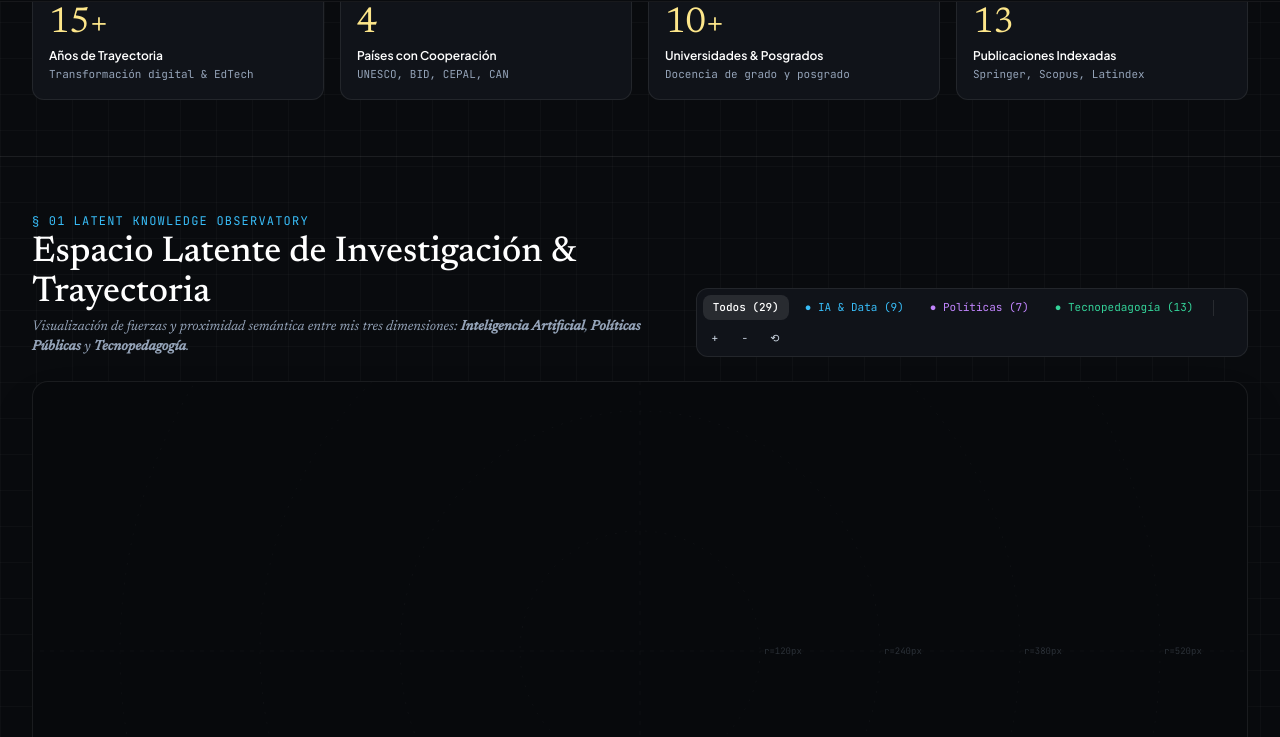
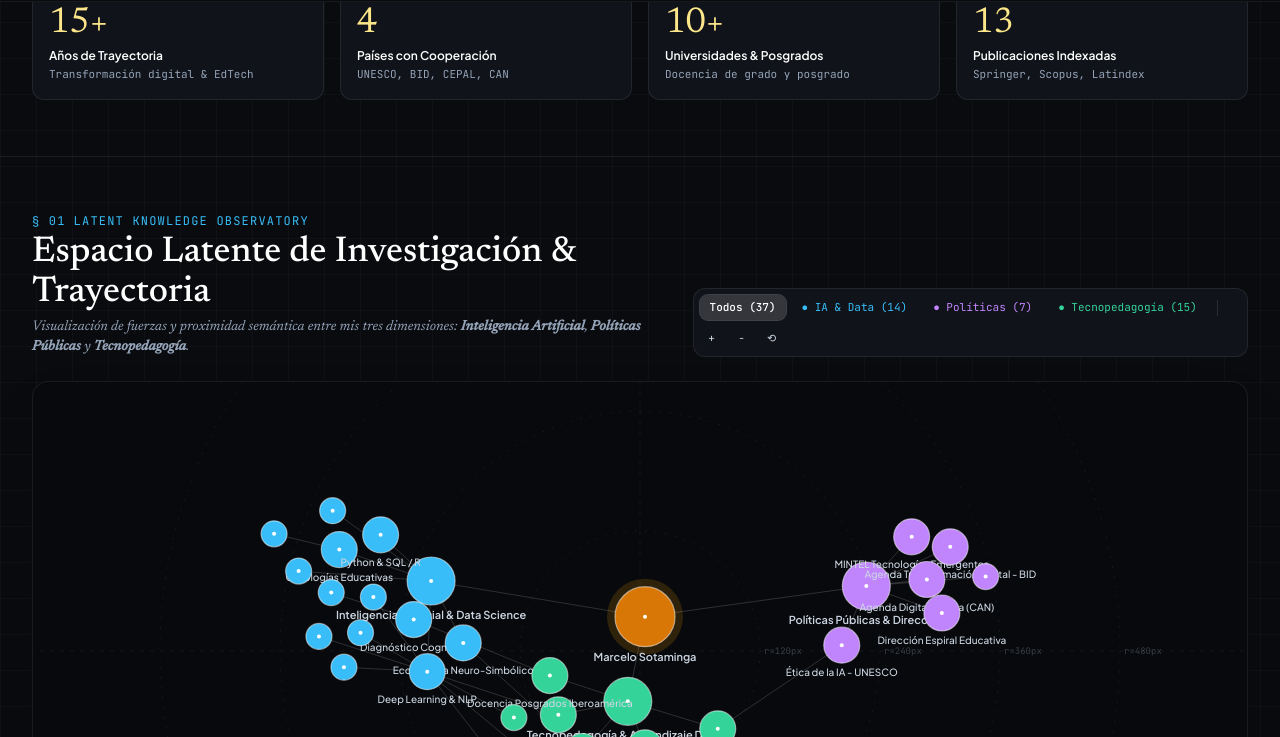
Before and after one commit to marchelo2212/CV_MSotaminga-Cinilin, a website with bundled scripts: page web/index.html in a window 1280 px wide. Both pictures are taken after a click on the button "Restablecer". Shown: the part 734-1471 px from the top of the page. Built offline with nearby package versions, Linux system fonts and the light colour scheme.

Commit message:
fix(graph): correct spring force direction, clamp physics to prevent coordinate explosion, and add dynamic cluster counts

```diff
--- a/web/assets/js/graph.js
+++ b/web/assets/js/graph.js
@@ -2,9 +2,9 @@
  * graph.js - Visualizador del Espacio Latente (Knowledge Graph)
  * Motor Canvas 2D Force-Directed Graph estilo Scientific Atlas / Observatory:
  * - Rejilla de coordenadas y anillos orbitales latentes
- * - Física elástica calibrada sin oscilaciones caóticas
+ * - Física elástica calibrada sin oscilaciones caóticas (fuerzas acotadas, ley de Hooke simétrica)
  * - Nodos con halos luminosos, sombras de profundidad y tipografía de precisión
- * - Zoom in/out programático y reseteo suave
+ * - Zoom in/out programático, paneo con mouse/touch y reseteo suave
  */
 
 export class KnowledgeGraph {
@@ -14,6 +14,9 @@ export class KnowledgeGraph {
 
     this.data = data;
     this.onNodeClick = options.onNodeClick || (() => {});
+
+    // Limpiar contenedor por si existía canvas previo
+    this.container.innerHTML = '';
 
     this.canvas = document.createElement('canvas');
     this.ctx = this.canvas.getContext('2d');
@@ -28,6 +31,7 @@ export class KnowledgeGraph {
     this.transform = { x: 0, y: 0, scale: 1 };
     this.isPanning = false;
     this.panStart = { x: 0, y: 0 };
+    this.hasUserPanned = false;
 
     this.initNodesAndLinks();
     this.setupResize();
@@ -49,23 +53,23 @@ export class KnowledgeGraph {
       tecnopedagogia: { x: 0, y: height * 0.26 }
     };
 
-    // Inicializar posiciones de nodos
-    this.nodes = this.data.nodes.map(n => {
+    // Inicializar posiciones de nodos con dispersión suave
+    this.nodes = (this.data.nodes || []).map(n => {
       const center = this.clusterCenters[n.cluster] || { x: 0, y: 0 };
-      const jitter = 50;
+      const jitter = 40;
       return {
         ...n,
         x: center.x + (Math.random() - 0.5) * jitter,
         y: center.y + (Math.random() - 0.5) * jitter,
         vx: 0,
         vy: 0,
-        radius: n.size || 14
+        radius: n.size || 12
       };
     });
 
     this.nodeMap = new Map(this.nodes.map(n => [n.id, n]));
 
-    this.links = this.data.links
+    this.links = (this.data.links || [])
       .map(l => ({
         source: this.nodeMap.get(l.source),
         target: this.nodeMap.get(l.target),
@@ -79,13 +83,18 @@ export class KnowledgeGraph {
     const resize = () => {
       const rect = this.container.getBoundingClientRect();
       const dpr = window.devicePixelRatio || 1;
-      this.width = rect.width;
-      this.height = rect.height;
-      this.canvas.width = this.width * dpr;
-      this.canvas.height = this.height * dpr;
+      this.width = rect.width || 800;
+      this.height = rect.height || 520;
+      this.canvas.width = Math.round(this.width * dpr);
+      this.canvas.height = Math.round(this.height * dpr);
       this.canvas.style.width = `${this.width}px`;
       this.canvas.style.height = `${this.height}px`;
-      this.ctx.scale(dpr, dpr);
+      this.ctx.setTransform(dpr, 0, 0, dpr, 0, 0);
+
+      if (!this.hasUserPanned) {
+        this.transform.x = this.width / 2;
+        this.transform.y = this.height / 2;
+      }
     };
     resize();
     window.addEventListener('resize', resize);
@@ -94,9 +103,11 @@ export class KnowledgeGraph {
   setupEvents() {
     const getPos = e => {
       const rect = this.canvas.getBoundingClientRect();
+      const clientX = e.touches ? e.touches[0].clientX : e.clientX;
+      const clientY = e.touches ? e.touches[0].clientY : e.clientY;
       return {
-        x: (e.clientX - rect.left - this.transform.x) / this.transform.scale,
-        y: (e.clientY - rect.top - this.transform.y) / this.transform.scale
+        x: (clientX - rect.left - this.transform.x) / this.transform.scale,
+        y: (clientY - rect.top - this.transform.y) / this.transform.scale
       };
     };
 
@@ -115,6 +126,7 @@ export class KnowledgeGraph {
       return null;
     };
 
+    // MOUSE EVENTS
     this.canvas.addEventListener('mousedown', e => {
       const pos = getPos(e);
       const node = findNodeAt(pos);
@@ -124,6 +136,7 @@ export class KnowledgeGraph {
         this.onNodeClick(node);
       } else {
         this.isPanning = true;
+        this.hasUserPanned = true;
         this.panStart = { x: e.clientX - this.transform.x, y: e.clientY - this.transform.y };
       }
     });
@@ -150,8 +163,45 @@ export class KnowledgeGraph {
       this.isPanning = false;
     });
 
+    // TOUCH EVENTS (Mobile / Tablets)
+    this.canvas.addEventListener('touchstart', e => {
+      if (e.touches.length === 1) {
+        const pos = getPos(e);
+        const node = findNodeAt(pos);
+        if (node) {
+          this.draggedNode = node;
+          this.selectedNode = node;
+          this.onNodeClick(node);
+        } else {
+          this.isPanning = true;
+          this.hasUserPanned = true;
+          this.panStart = { x: e.touches[0].clientX - this.transform.x, y: e.touches[0].clientY - this.transform.y };
+        }
+      }
+    }, { passive: true });
+
+    window.addEventListener('touchmove', e => {
+      if (this.draggedNode && e.touches.length === 1) {
+        const pos = getPos(e);
+        this.draggedNode.x = pos.x;
+        this.draggedNode.y = pos.y;
+        this.draggedNode.vx = 0;
+        this.draggedNode.vy = 0;
+      } else if (this.isPanning && e.touches.length === 1) {
+        this.transform.x = e.touches[0].clientX - this.panStart.x;
+        this.transform.y = e.touches[0].clientY - this.panStart.y;
+      }
+    }, { passive: true });
+
+    window.addEventListener('touchend', () => {
+      this.draggedNode = null;
+      this.isPanning = false;
+    });
+
+    // ZOOM CON RUEDA
     this.canvas.addEventListener('wheel', e => {
       e.preventDefault();
+      this.hasUserPanned = true;
       const zoomFactor = e.deltaY < 0 ? 1.08 : 0.92;
       const newScale = Math.min(Math.max(this.transform.scale * zoomFactor, 0.45), 2.8);
 
@@ -166,6 +216,7 @@ export class KnowledgeGraph {
   }
 
   zoomBy(factor) {
+    this.hasUserPanned = true;
     const newScale = Math.min(Math.max(this.transform.scale * factor, 0.45), 2.8);
     const cx = this.width / 2;
     const cy = this.height / 2;
@@ -185,6 +236,7 @@ export class KnowledgeGraph {
     this.activeCluster = 'all';
     this.selectedNode = null;
     this.hoveredNode = null;
+    this.hasUserPanned = false;
   }
 
   startSimulation() {
@@ -197,22 +249,23 @@ export class KnowledgeGraph {
   }
 
   tick() {
-    const kRepulsion = 1500;
-    const kSpring = 0.045;
-    const damping = 0.86;
+    const kRepulsion = 1200;
+    const kSpring = 0.035;
+    const damping = 0.78;
+    const maxSpeed = 10;
 
-    // 1. Repulsión entre nodos
+    // 1. Repulsión entre nodos (distancia mínima para evitar divisiones explosivas)
     for (let i = 0; i < this.nodes.length; i++) {
       const n1 = this.nodes[i];
       for (let j = i + 1; j < this.nodes.length; j++) {
         const n2 = this.nodes[j];
         const dx = n2.x - n1.x;
         const dy = n2.y - n1.y;
-        const distSq = dx * dx + dy * dy || 1;
+        const distSq = Math.max(dx * dx + dy * dy, 64);
         const dist = Math.sqrt(distSq);
 
-        if (dist < 280) {
-          const force = kRepulsion / distSq;
+        if (dist < 260) {
+          const force = Math.min(kRepulsion / distSq, 12);
           const fx = (dx / dist) * force;
           const fy = (dy / dist) * force;
           n1.vx -= fx;
@@ -223,33 +276,41 @@ export class KnowledgeGraph {
       }
     }
 
-    // 2. Tensión en enlaces (resortes)
+    // 2. Tensión en enlaces (Ley de Hooke simétrica: 3ª ley de Newton)
     for (const link of this.links) {
       const n1 = link.source;
       const n2 = link.target;
       const dx = n2.x - n1.x;
       const dy = n2.y - n1.y;
       const dist = Math.sqrt(dx * dx + dy * dy) || 1;
-      const targetDist = 90 / (link.value || 1);
-      const force = (dist - targetDist) * kSpring;
+      const targetDist = 85 / (link.value || 1);
+      const force = Math.min((dist - targetDist) * kSpring, 8);
 
       const fx = (dx / dist) * force;
       const fy = (dy / dist) * force;
       n1.vx += fx;
       n1.vy += fy;
-      n2.vx += fx;
-      n2.vy += fy;
+      n2.vx -= fx;
+      n2.vy -= fy;
     }
 
-    // 3. Gravedad hacia centro de cluster
+    // 3. Gravedad hacia centro de cluster y amortiguamiento
     for (const n of this.nodes) {
       const center = this.clusterCenters[n.cluster] || { x: 0, y: 0 };
-      n.vx += (center.x - n.x) * 0.018;
-      n.vy += (center.y - n.y) * 0.018;
+      n.vx += (center.x - n.x) * 0.022;
+      n.vy += (center.y - n.y) * 0.022;
 
       if (n !== this.draggedNode) {
         n.vx *= damping;
         n.vy *= damping;
+
+        // Limitar velocidad para estabilidad física garantizada
+        const speed = Math.sqrt(n.vx * n.vx + n.vy * n.vy);
+        if (speed > maxSpeed) {
+          n.vx = (n.vx / speed) * maxSpeed;
+          n.vy = (n.vy / speed) * maxSpeed;
+        }
+
         n.x += n.vx;
         n.y += n.vy;
       }
@@ -276,8 +337,8 @@ export class KnowledgeGraph {
 
     // --- REJILLA CIENTÍFICA & ANILLOS ORBITALES LATENTES ---
     ctx.save();
-    // Ejes cartesianos sutiles
-    ctx.strokeStyle = 'rgba(255, 255, 255, 0.035)';
+    // Ejes cartesianos
+    ctx.strokeStyle = 'rgba(255, 255, 255, 0.06)';
     ctx.lineWidth = 1;
     ctx.setLineDash([4, 6]);
     ctx.beginPath();
@@ -286,20 +347,21 @@ export class KnowledgeGraph {
     ctx.stroke();
 
     // Anillos concéntricos de proximidad epistemológica
+    ctx.strokeStyle = 'rgba(255, 255, 255, 0.07)';
     ctx.setLineDash([2, 8]);
-    [120, 240, 380, 520].forEach((r, idx) => {
+    [120, 240, 360, 480].forEach(r => {
       ctx.beginPath();
       ctx.arc(0, 0, r, 0, Math.PI * 2);
       ctx.stroke();
 
       // Marcador de radio orbital
       ctx.font = '9px "JetBrains Mono", monospace';
-      ctx.fillStyle = 'rgba(148, 163, 184, 0.25)';
+      ctx.fillStyle = 'rgba(148, 163, 184, 0.35)';
       ctx.fillText(`r=${r}px`, r + 4, 3);
     });
     ctx.restore();
 
-    // --- DIBUJAR ENLACES CON TENSION VISUAL ---
+    // --- DIBUJAR ENLACES CON TENSIÓN VISUAL ---
     for (const link of this.links) {
       const isConnected = this.hoveredNode &&
         (link.source === this.hoveredNode || link.target === this.hoveredNode);
@@ -317,10 +379,10 @@ export class KnowledgeGraph {
         ctx.strokeStyle = '#38bdf8';
         ctx.lineWidth = 2.2;
       } else if (isDimmed) {
-        ctx.strokeStyle = 'rgba(255, 255, 255, 0.04)';
+        ctx.strokeStyle = 'rgba(255, 255, 255, 0.03)';
         ctx.lineWidth = 0.6;
       } else {
-        ctx.strokeStyle = 'rgba(255, 255, 255, 0.12)';
+        ctx.strokeStyle = 'rgba(255, 255, 255, 0.16)';
         ctx.lineWidth = 1;
       }
       ctx.stroke();
@@ -341,33 +403,34 @@ export class KnowledgeGraph {
 
       const color = this.getClusterColor(n.cluster);
 
-      // Halo sutil
-      if (isHovered || isSelected || n.type === 'root') {
+      // Halo luminoso en hover, seleccionado, nodo central o cluster seleccionado
+      if ((isHovered || isSelected || n.type === 'root') && !isDimmed) {
         ctx.beginPath();
         ctx.arc(n.x, n.y, n.radius + 8, 0, Math.PI * 2);
-        ctx.fillStyle = color + '22';
+        ctx.fillStyle = color + '2b';
         ctx.fill();
       }
 
       // Círculo principal del nodo
       ctx.beginPath();
       ctx.arc(n.x, n.y, n.radius, 0, Math.PI * 2);
-      ctx.fillStyle = isDimmed ? '#1e222d' : (n.type === 'root' ? '#d97706' : color);
+      ctx.fillStyle = isDimmed ? 'rgba(30, 41, 59, 0.35)' : (n.type === 'root' ? '#d97706' : color);
       ctx.fill();
 
       // Borde del nodo
-      ctx.strokeStyle = isSelected ? '#ffffff' : (isHovered ? '#ffffff' : 'rgba(255, 255, 255, 0.35)');
+      ctx.strokeStyle = isSelected ? '#ffffff' : (isHovered ? '#ffffff' : (isDimmed ? 'rgba(255, 255, 255, 0.1)' : 'rgba(255, 255, 255, 0.5)'));
       ctx.lineWidth = isSelected ? 2.5 : 1.2;
       ctx.stroke();
 
       // Punto central
       ctx.beginPath();
       ctx.arc(n.x, n.y, 2, 0, Math.PI * 2);
-      ctx.fillStyle = '#ffffff';
+      ctx.fillStyle = isDimmed ? 'rgba(255, 255, 255, 0.2)' : '#ffffff';
       ctx.fill();
 
       // Tipografía y Etiquetas
-      const showLabel = n.type === 'root' || n.type === 'cluster_root' || n.type === 'pillar' || isHovered || isSelected || isConnected;
+      const inSelectedCluster = this.activeCluster !== 'all' && n.cluster === this.activeCluster;
+      const showLabel = n.type === 'root' || n.type === 'cluster_root' || n.type === 'pillar' || inSelectedCluster || isHovered || isSelected || isConnected;
       if (showLabel && !isDimmed) {
         const isBold = n.type === 'root' || n.type === 'cluster_root';
         ctx.font = `${isBold ? '600 11px' : '500 10px'} "Plus Jakarta Sans", sans-serif`;
@@ -384,7 +447,7 @@ export class KnowledgeGraph {
       const text = n.info || n.label;
       ctx.font = '11px "Plus Jakarta Sans", sans-serif';
       const textWidth = ctx.measureText(text).width;
-      const boxW = Math.min(textWidth + 20, 280);
+      const boxW = Math.min(textWidth + 20, 300);
       const boxH = 28;
       const boxX = n.x - boxW / 2;
       const boxY = n.y - n.radius - boxH - 8;
@@ -394,7 +457,11 @@ export class KnowledgeGraph {
       ctx.strokeStyle = this.getClusterColor(n.cluster);
       ctx.lineWidth = 1;
       ctx.beginPath();
-      ctx.roundRect(boxX, boxY, boxW, boxH, 6);
+      if (typeof ctx.roundRect === 'function') {
+        ctx.roundRect(boxX, boxY, boxW, boxH, 6);
+      } else {
+        ctx.rect(boxX, boxY, boxW, boxH);
+      }
       ctx.fill();
       ctx.stroke();
 
--- a/web/assets/js/main.js
+++ b/web/assets/js/main.js
@@ -52,6 +52,25 @@ function renderMetrics() {
 function initKnowledgeGraph() {
   if (!cvData.knowledgeGraph) return;
 
+  // Actualizar conteos dinámicos en los botones de cluster
+  const nodes = cvData.knowledgeGraph.nodes || [];
+  const counts = {
+    all: nodes.length,
+    ia_data_science: nodes.filter(n => n.cluster === 'ia_data_science').length,
+    politicas_direccion: nodes.filter(n => n.cluster === 'politicas_direccion').length,
+    tecnopedagogia: nodes.filter(n => n.cluster === 'tecnopedagogia').length
+  };
+
+  const btnAll = document.querySelector('.cluster-btn[data-cluster="all"]');
+  const btnIA = document.querySelector('.cluster-btn[data-cluster="ia_data_science"]');
+  const btnPol = document.querySelector('.cluster-btn[data-cluster="politicas_direccion"]');
+  const btnTec = document.querySelector('.cluster-btn[data-cluster="tecnopedagogia"]');
+
+  if (btnAll) btnAll.textContent = `Todos (${counts.all})`;
+  if (btnIA) btnIA.textContent = `● IA & Data (${counts.ia_data_science})`;
+  if (btnPol) btnPol.textContent = `● Políticas (${counts.politicas_direccion})`;
+  if (btnTec) btnTec.textContent = `● Tecnopedagogía (${counts.tecnopedagogia})`;
+
   graphInstance = new KnowledgeGraph('knowledge-graph-container', cvData.knowledgeGraph, {
     onNodeClick: (node) => {
       showNodeDetail(node);
@@ -60,15 +79,26 @@ function initKnowledgeGraph() {
 
   // Filtros de cluster
   const clusterBtns = document.querySelectorAll('.cluster-btn');
+  const setActiveClusterBtn = (activeBtn) => {
+    clusterBtns.forEach(b => {
+      b.classList.remove('bg-white/[0.15]', 'ring-1', 'ring-white/20', 'font-bold');
+      if (b.getAttribute('data-cluster') === 'all') {
+        b.classList.remove('bg-white/[0.1]');
+        b.classList.add('text-slate-400');
+      }
+    });
+    if (activeBtn) {
+      activeBtn.classList.add('bg-white/[0.15]', 'ring-1', 'ring-white/20', 'font-bold');
+      if (activeBtn.getAttribute('data-cluster') === 'all') {
+        activeBtn.classList.remove('text-slate-400');
+        activeBtn.classList.add('text-white');
+      }
+    }
+  };
+
   clusterBtns.forEach(btn => {
     btn.addEventListener('click', () => {
-      clusterBtns.forEach(b => {
-        b.classList.remove('bg-white/[0.12]', 'text-white', 'font-bold');
-        b.classList.add('text-slate-400');
-      });
-      btn.classList.add('bg-white/[0.12]', 'text-white', 'font-bold');
-      btn.classList.remove('text-slate-400');
-
+      setActiveClusterBtn(btn);
       const cluster = btn.getAttribute('data-cluster');
       graphInstance.setCluster(cluster);
     });
@@ -85,13 +115,7 @@ function initKnowledgeGraph() {
   if (resetBtn) {
     resetBtn.addEventListener('click', () => {
       graphInstance.resetView();
-      clusterBtns.forEach(b => {
-        if (b.getAttribute('data-cluster') === 'all') {
-          b.classList.add('bg-white/[0.12]', 'text-white');
-        } else {
-          b.classList.remove('bg-white/[0.12]', 'text-white');
-        }
-      });
+      if (btnAll) setActiveClusterBtn(btnAll);
     });
   }
 
--- a/web/index.html
+++ b/web/index.html
@@ -361,16 +361,16 @@
       <!-- Controles de Clusters y Zoom -->
       <div class="flex flex-wrap items-center gap-1.5 font-mono text-[11px] bg-surface-card p-1.5 rounded-xl border border-white/[0.08]">
         <button class="cluster-btn px-2.5 py-1 rounded-lg bg-white/[0.1] text-white font-medium transition" data-cluster="all">
-          Todos (29)
+          Todos (37)
         </button>
         <button class="cluster-btn px-2.5 py-1 rounded-lg text-sky-400 hover:bg-sky-500/10 transition" data-cluster="ia_data_science">
-          ● IA & Data (9)
+          ● IA & Data (14)
         </button>
         <button class="cluster-btn px-2.5 py-1 rounded-lg text-purple-400 hover:bg-purple-500/10 transition" data-cluster="politicas_direccion">
           ● Políticas (7)
         </button>
         <button class="cluster-btn px-2.5 py-1 rounded-lg text-emerald-400 hover:bg-emerald-500/10 transition" data-cluster="tecnopedagogia">
-          ● Tecnopedagogía (13)
+          ● Tecnopedagogía (15)
         </button>
 
         <div class="h-4 w-px bg-white/[0.1] mx-1"></div>
```
